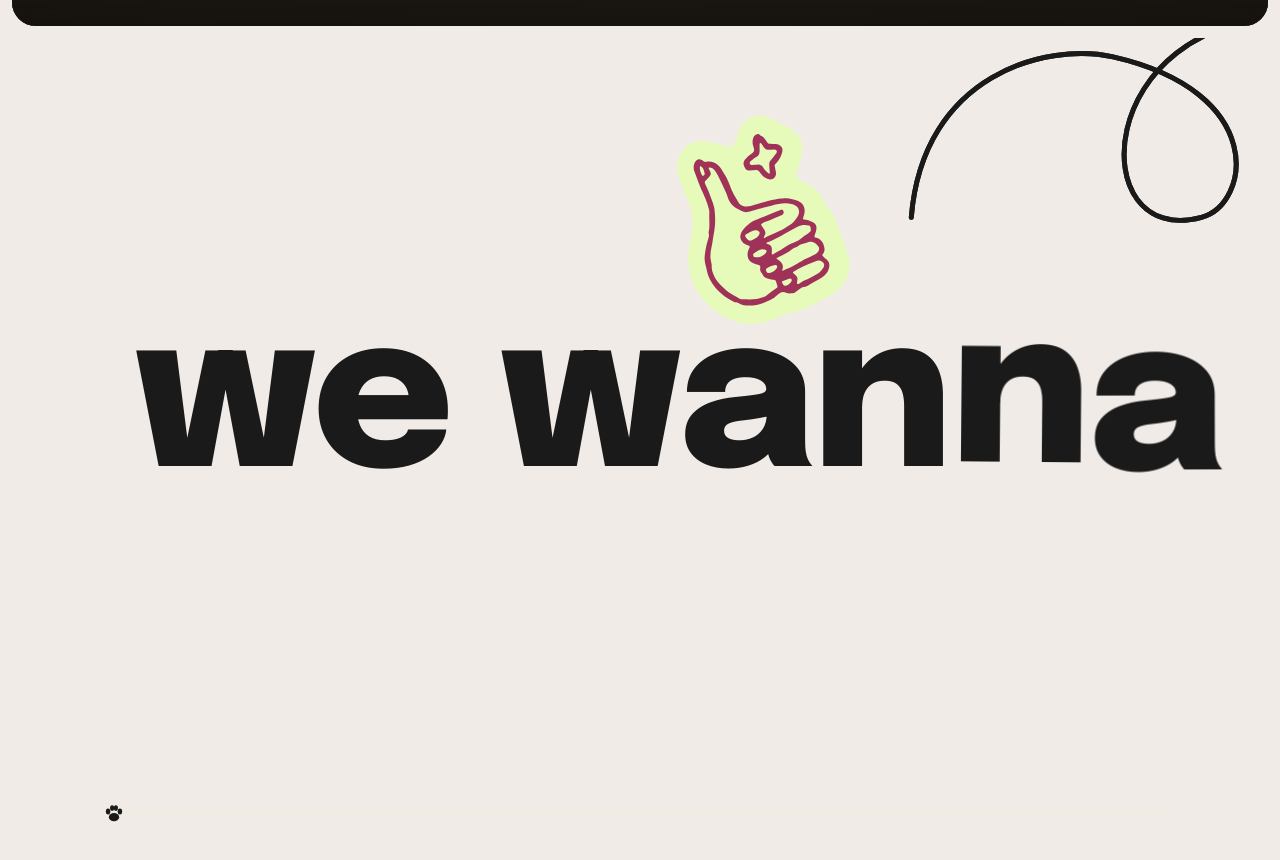
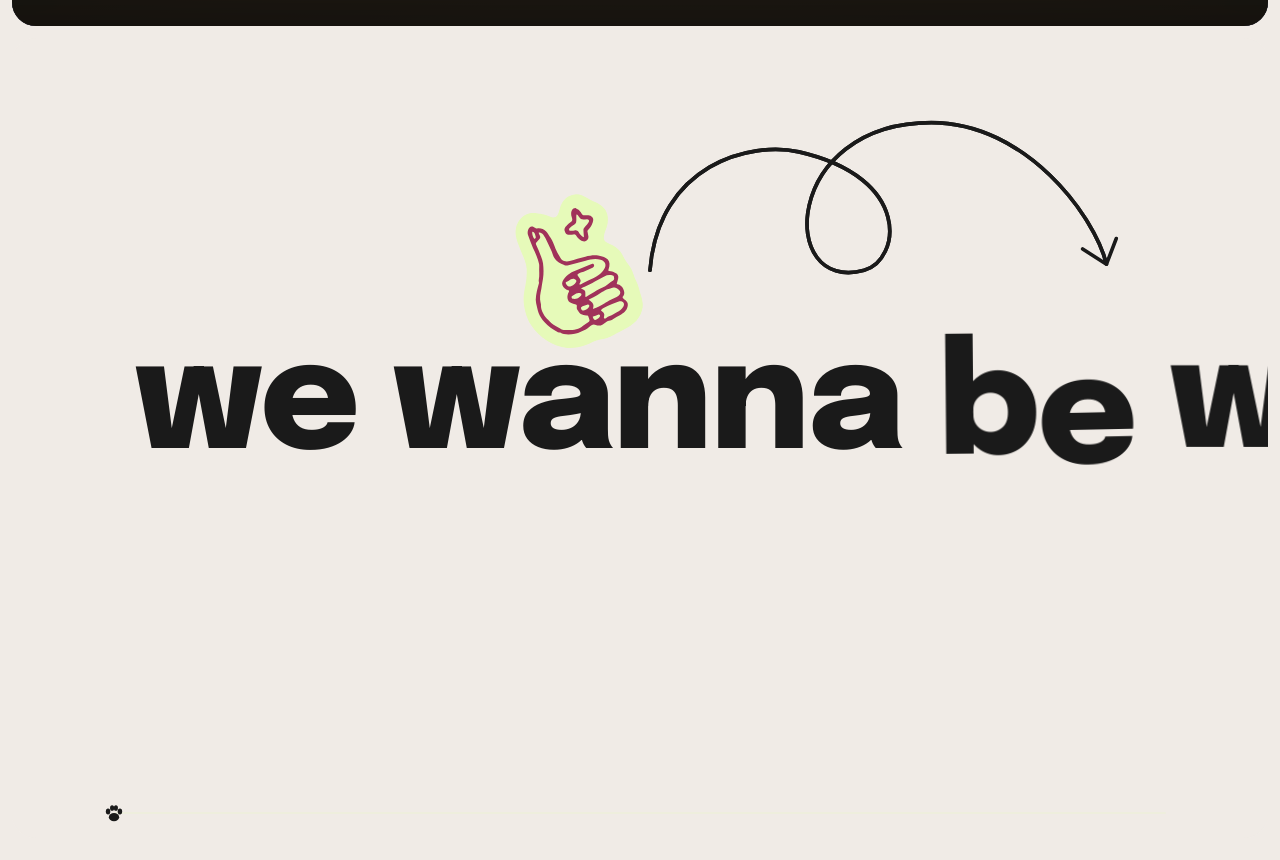
Before and after one commit to Sheyitofunmi/CozyPaws-app, a Next.js app: page / in a window 1280 px wide. Shown: the part 1562-2422 px from the top of the page. Built offline with nearby package versions, Linux system fonts and the light colour scheme.

Commit message:
Pinned headline: smaller type (12vw) and stickers to match

```diff
--- a/app/styles/horizontal-words.css
+++ b/app/styles/horizontal-words.css
@@ -279,13 +279,13 @@
 @media (min-width: 1025px) and (prefers-reduced-motion: no-preference) {
   /* B: huge type that runs off the screen edges */
   .horizontal-words__h2 {
-    font-size: clamp(9rem, 17vw, 22rem);
+    font-size: clamp(6.5rem, 12vw, 15rem);
     letter-spacing: -0.02em;
   }
 
   /* Stickers and arrows scale with the headline */
   .horizontal-words__sticker-svg {
-    font-size: clamp(1.5rem, 2.1vw, 2.6rem);
+    font-size: clamp(1.2rem, 1.55vw, 1.9rem);
   }
 
   .horizontal-words__relative {
@@ -295,11 +295,11 @@
   /* Park the stickers above / below the giant letters, not on them */
   .horizontal-words__sticker-watch,
   .horizontal-words__sticker-phone {
-    transform: translate(-50%, calc(-100% - 6.5vw)) rotate(-8deg);
+    transform: translate(-50%, calc(-100% - 4.6vw)) rotate(-8deg);
   }
 
   .horizontal-words__sticker-cursor {
-    transform: translate(-50%, 7vw) rotate(6deg);
+    transform: translate(-50%, 5vw) rotate(6deg);
   }
 
   /* The copy sits bottom-left, lined up with where "we" starts */
```
Also changed, not shown: 1 other file (tests, documents, lock files or other folders).
